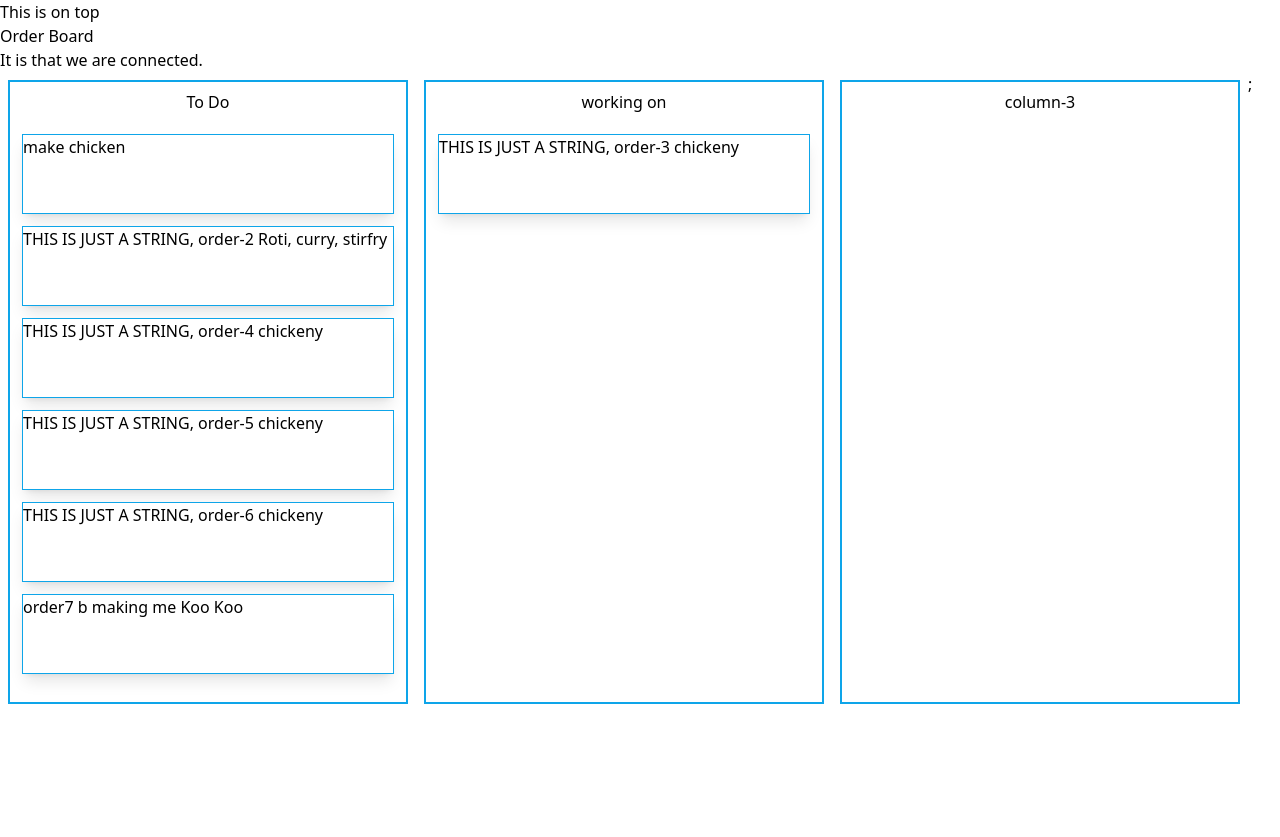
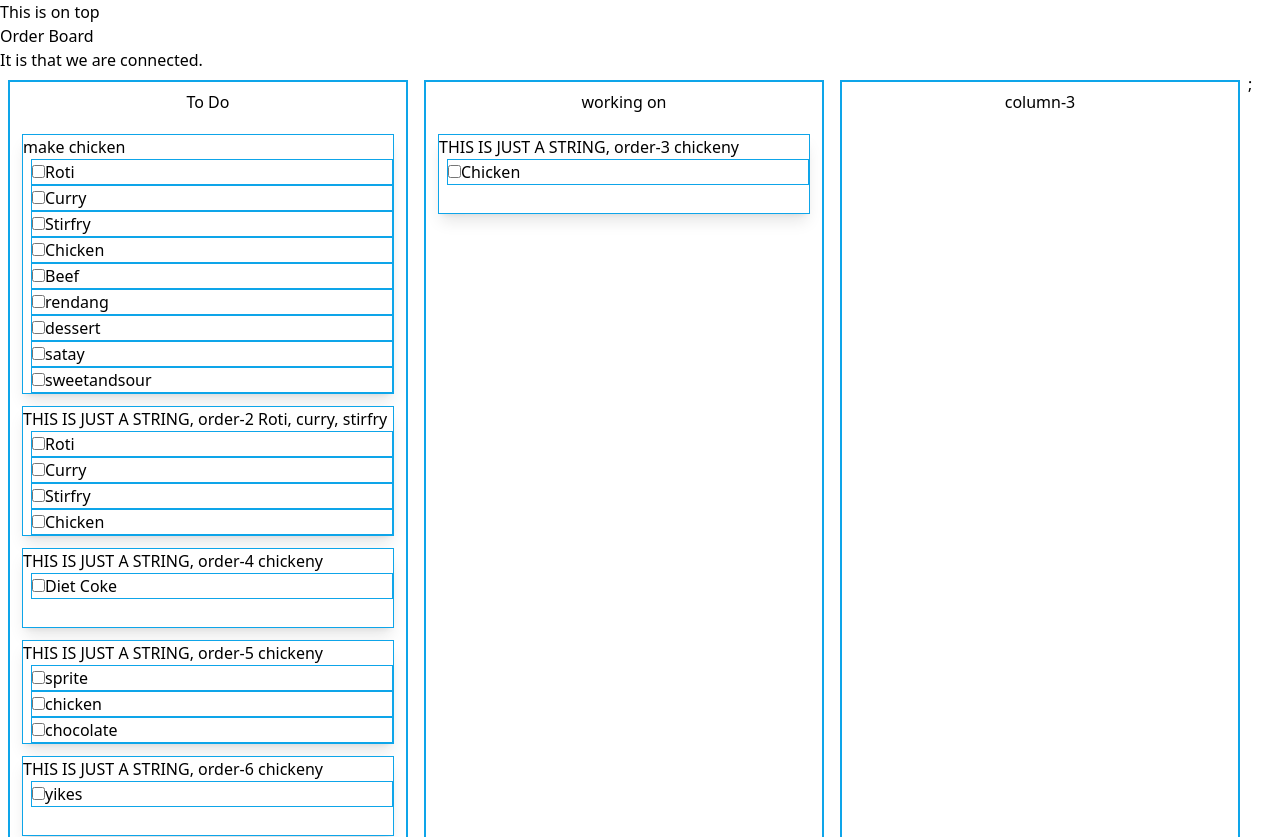
Before and after one commit to calvincchong/FoodStreams, a React app: page / in a window 1280 px wide. Shown: the top 837 px of the page. Before the commit the page ends 800 px from the top, so only its background shows below. Built offline with nearby package versions, Linux system fonts and the light colour scheme.

Commit message:
Added Checkboxes for individual Order into Card

```diff
--- a/src/components/Order.jsx
+++ b/src/components/Order.jsx
@@ -25,17 +25,17 @@ const Order = ({k, order, index}) => {
     <div>
     <Draggable key={index} draggableId={order.id} index={index}>
       {(provided, snapshot) => (
-        <div key={index} className='mx-3 my-3 border border-gray-500 border-sky-500 min-h-1/10 max-h-20 overflow-y-auto bg-white shadow-lg'
+        <div key={index} className='mx-3 my-3 border border-gray-500 border-sky-500 min-h-1/10 overflow-y-auto bg-white shadow-lg'
           {...provided.draggableProps}
           {...provided.dragHandleProps}
           ref={provided.innerRef}
           isdragging={snapshot.isDragging}
         >
-          <div ref={myRef} key={order.id + index + 'order'} className='flex'>
+          <div ref={myRef} key={order.id + index + 'order'} className='flex flex-col'>
             {order.name}
-            {/* <div className='max-h-20 overflow-auto px-4'>
+            <div className='max-h-30 overflow-auto 5-5'>
               {order.items.map((item, i) => <Item key={index+i} item={item} />)}
-            </div> */}
+            </div>
           </div>
 
         </div>
@@ -46,5 +46,3 @@ const Order = ({k, order, index}) => {
 }
 
 export default Order;
-
-//TODO: Add Strike through for items that have been created already
```
